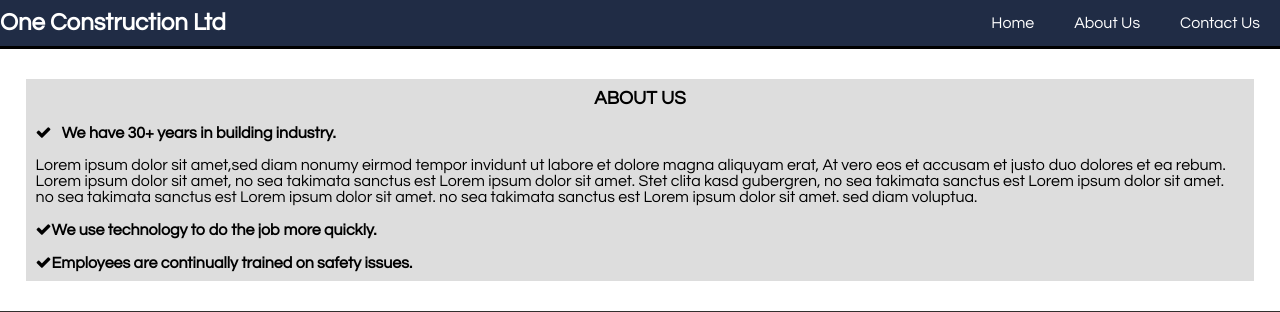
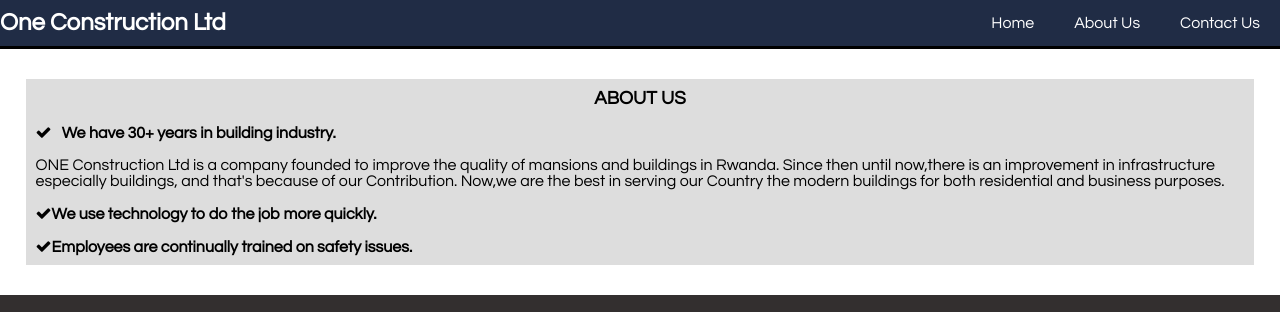
Before and after one commit to eliemugenzi/one-ltd, a plain HTML site: page about.html in a window 1280 px wide. Shown: the top 312 px of the page. Drawn offline with Linux system fonts and the light colour scheme.

Commit message:
Add important information to the file

```diff
--- a/about.html
+++ b/about.html
@@ -43,11 +43,9 @@
     <section id="about-us">
       <h3>ABOUT US</h3><br>
      <b><i class="fa fa-check"></i>&nbsp;&nbsp; We have 30+ years in building industry.</b><br><br>
-      Lorem ipsum dolor sit amet,sed diam nonumy eirmod tempor invidunt ut labore et dolore magna aliquyam erat,
-       At vero eos et accusam et justo duo dolores et ea rebum.  Lorem ipsum dolor sit amet,  no sea takimata sanctus est
-       Lorem ipsum dolor sit amet.  Stet clita kasd gubergren,  no sea takimata sanctus est Lorem ipsum dolor sit amet.
-         no sea takimata sanctus est Lorem ipsum dolor sit amet.  no sea takimata sanctus est Lorem ipsum dolor sit amet.
-         sed diam voluptua.
+      ONE Construction Ltd is a company founded to improve the quality of mansions and buildings in Rwanda.
+Since then until now,there is an improvement in infrastructure especially buildings, and that's because of our Contribution.
+Now,we are the best in serving our Country the modern buildings for both residential and business purposes.
       <br><br>
 
       <b><i class="fa fa-check"></i>We use technology to do the job more quickly.</b><br><br>
```
